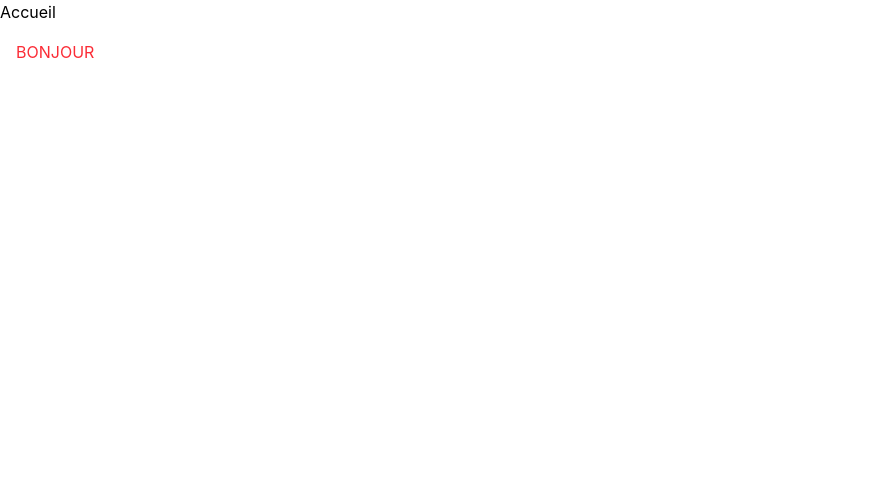
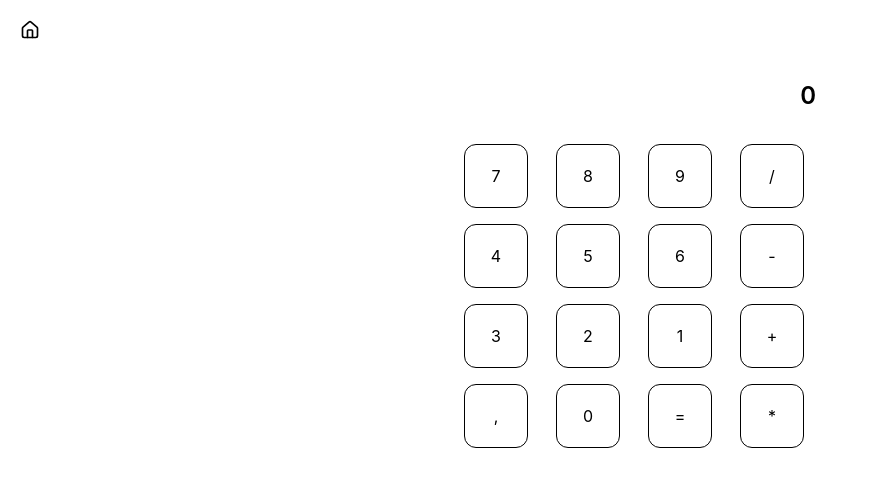
Before and after one commit to Frederic-Champion/projet-examen-blanc, a React (Vite) app: page /brouillon in a window 1280 px wide. Shown: the top 486 px of the page, without its empty margins (0-877 px from the left). Built offline with nearby package versions, Linux system fonts and the light colour scheme.

Commit message:
Habillage complet + démarrage de la page blanche calculatrice

```diff
--- a/package.json
+++ b/package.json
@@ -11,6 +11,7 @@
   },
   "dependencies": {
     "@tailwindcss/vite": "^4.3.3",
+    "lucide-react": "^1.33.0",
     "react": "^19.2.8",
     "react-dom": "^19.2.8",
     "react-router": "^8.3.0",
--- a/src/App.tsx
+++ b/src/App.tsx
@@ -1,13 +1,16 @@
 import { Routes, Route, Link } from "react-router";
+import { House } from "lucide-react";
 import Brouillon from "./pages/Brouillon";
 import Accueil from "./pages/Accueil";
 import Calculatrice from "./pages/Calculatrice";
 
 function App() {
   return (
-    <div className="grid min-h-screen grid-rows-[auto_1fr]">
-      <nav className="flex gap-4">
-        <Link to="/">Accueil</Link>
+    <div className="min-h-screen">
+      <nav className="fixed top-0 left-0 z-10 p-3">
+        <Link to="/" aria-label="Accueil" className="inline-block rounded-full bg-white/60 p-2 hover:bg-blue-200">
+          <House size={20} />
+        </Link>
       </nav>
       <main>
         <Routes>
--- a/src/pages/Accueil.tsx
+++ b/src/pages/Accueil.tsx
@@ -3,11 +3,13 @@ import { EXERCICES } from "../data/exercices";
 
 function Accueil() {
   return (
-    <ul className="flex flex-col gap-4">
+    <ul className="flex min-h-screen flex-col items-center gap-4 bg-stone-100 pt-16 text-center">
       {EXERCICES.map(({ path, titre, description }) => (
-        <li className="bg-blue-500" key={path}>
-          <Link to={path}>
-            <h2>{titre}</h2>
+        <li className="w-96" key={path}>
+          <Link to={path} className="block rounded-lg bg-stone-300 p-3 shadow-lg hover:bg-stone-200">
+            <h2 className="text-2xl font-semibold after:content-[''] after:mx-auto after:block after:h-[px] after:w-16 after:bg-black">
+              {titre}
+            </h2>
             <p>{description}</p>
           </Link>
         </li>
--- a/src/pages/Brouillon.tsx
+++ b/src/pages/Brouillon.tsx
@@ -1,3 +1,87 @@
+import { useState } from "react";
+
+interface ToucheProps {
+  label: string;
+  fonction: () => void;
+}
+
+function Bouton({ label, fonction }: ToucheProps) {
+  return (
+    <button className="size-16 rounded-xl border" onClick={fonction}>
+      {label}
+    </button>
+  );
+}
+
 export default function Brouillon() {
-  return <h1 className="flex p-4 text-red-500">BONJOUR</h1>;
+  const [historique, setHistorique] = useState("");
+  const [affichage, setAffichage] = useState("0");
+  const [memoire, setMemoire] = useState("");
+  const [operateur, setOperateur] = useState("");
+  const [nouveau, setNouveau] = useState("false");
+
+  const liste: ToucheProps[] = [
+    { label: "7", fonction: () => afficher("7") },
+    { label: "8", fonction: () => afficher("8") },
+    { label: "9", fonction: () => afficher("9") },
+    { label: "/", fonction: () => operation("/") },
+    { label: "4", fonction: () => afficher("4") },
+    { label: "5", fonction: () => afficher("5") },
+    { label: "6", fonction: () => afficher("6") },
+    { label: "-", fonction: () => operation("-") },
+    { label: "3", fonction: () => afficher("3") },
+    { label: "2", fonction: () => afficher("2") },
+    { label: "1", fonction: () => afficher("1") },
+    { label: "+", fonction: () => operation("+") },
+    { label: ",", fonction: () => operation(",") },
+    { label: "0", fonction: () => afficher("0") },
+    { label: "=", fonction: egal },
+    { label: "*", fonction: () => operation("*") },
+  ];
+
+  function afficher(chiffre: string) {
+    if (affichage === "0") setAffichage(chiffre);
+    else setAffichage(affichage + chiffre);
+  }
+
+  function operation(ope: string) {
+    setOperateur(ope);
+    setMemoire(affichage);
+    setNouveau(true);
+    setHistorique(affichage);
+  }
+
+  function calcul(a: number, b: number, ope: string) {
+    switch (ope) {
+      case "+":
+        return a + b;
+      case "-":
+        return a - b;
+      case "*":
+        return a * b;
+      case "/":
+        return a / b;
+    }
+  }
+
+  function egal() {
+    const a = Number(memoire);
+    const b = Number(affichage);
+
+    setAffichage(String(calcul(a, b, operateur)));
+  }
+
+  return (
+    <div className="m-auto mt-16 w-96">
+      <div className="flex flex-col items-end p-4">
+        <div className="text-gray-500">{historique}</div>
+        <div className="text-2xl font-semibold">{affichage}</div>
+      </div>
+      <div className="grid grid-cols-4 gap-4 p-4">
+        {liste.map((l) => (
+          <Bouton label={l.label} fonction={l.fonction} />
+        ))}
+      </div>
+    </div>
+  );
 }
--- a/src/pages/Calculatrice.tsx
+++ b/src/pages/Calculatrice.tsx
@@ -144,7 +144,7 @@ function Calculatrice() {
   // useCallback et useMemo pas encore étudié à ce moment précis donc normal.
 
   return (
-    <div className="grid h-full place-items-center">
+    <div className="grid min-h-screen place-items-center bg-indigo-50" >
       <div className="w-72 rounded-lg border-2">
         <h1 className="px-4 py-1 text-xl font-semibold">💻 Calculatrice</h1>
         <div className="bg-gray-300 px-4 py-1 text-end">
```
Also changed, not shown: 2 other files (tests, documents, lock files or other folders).
